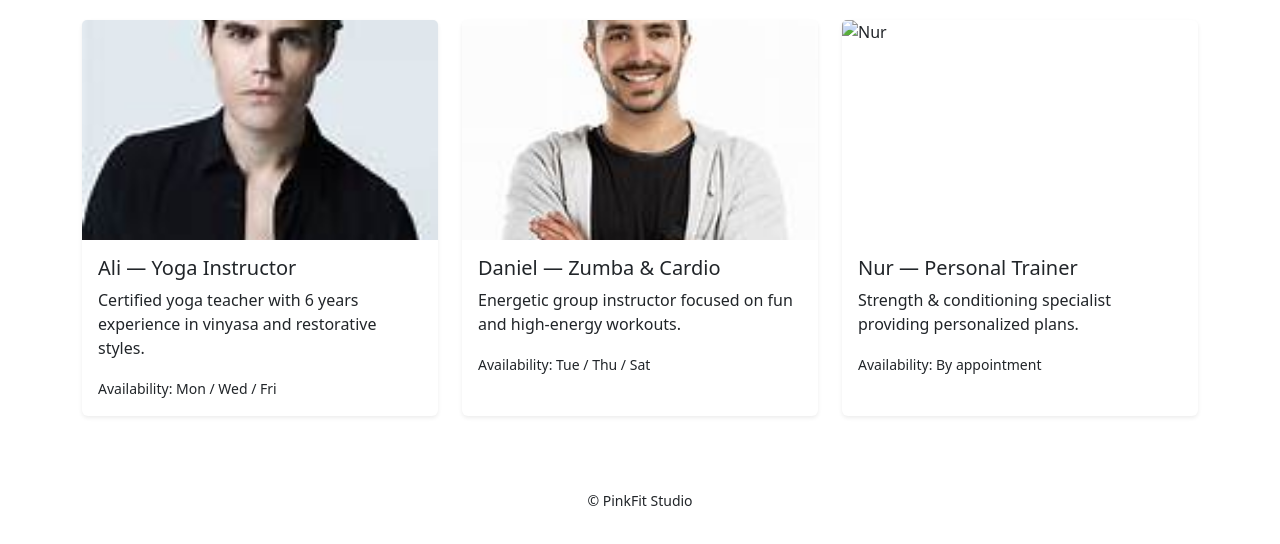
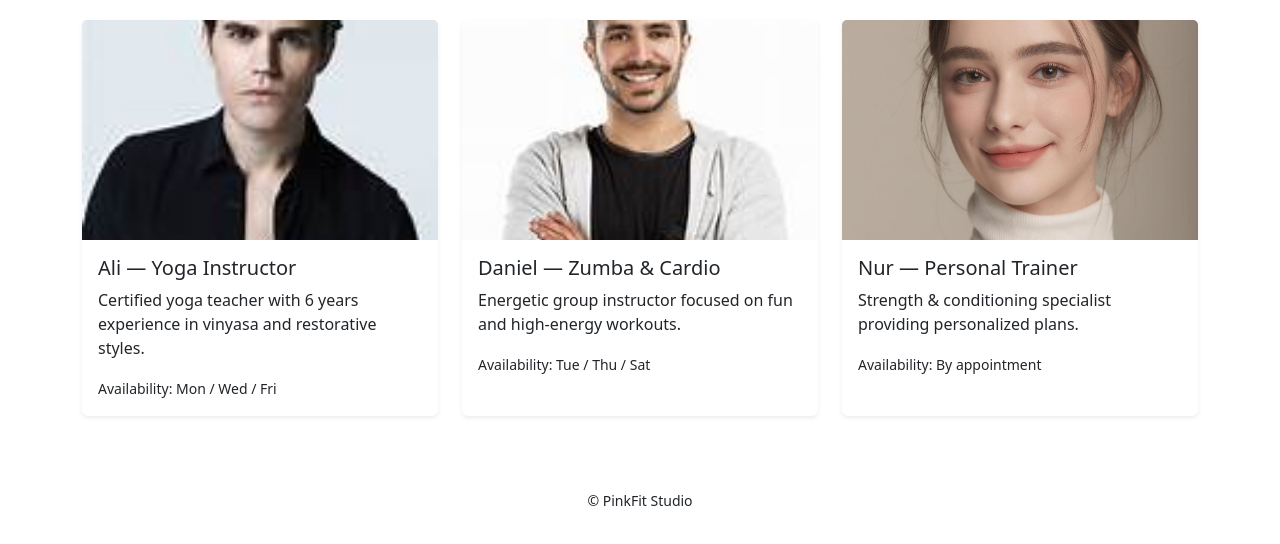
Before and after one commit to FadhlyaHadi/website_PowerPulse, a plain HTML site: page trainerspage.html in a window 1280 px wide. Shown: the part 186-730 px from the top of the page. Drawn offline with nearby package versions, Linux system fonts and the light colour scheme.

Commit message:
Update trainerspage.html

```diff
--- a/trainerspage.html
+++ b/trainerspage.html
@@ -54,7 +54,7 @@
 
       <div class="col-md-4">
         <div class="card h-100 shadow-sm border-0">
-          <img src="Nur.jpeg" class="card-img-top" alt="Nur">
+          <img src="Nur.jpg" class="card-img-top" alt="Nur">
           <div class="card-body">
             <h5 class="card-title">Nur — Personal Trainer</h5>
             <p class="card-text">Strength & conditioning specialist providing personalized plans.</p>
```
